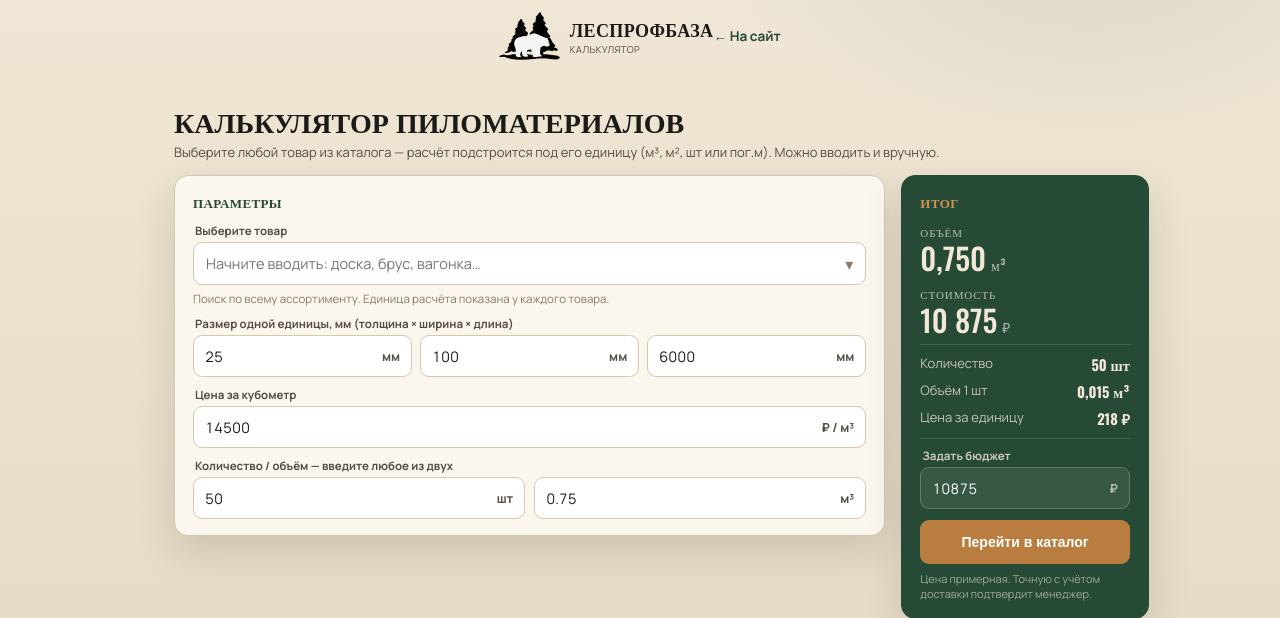
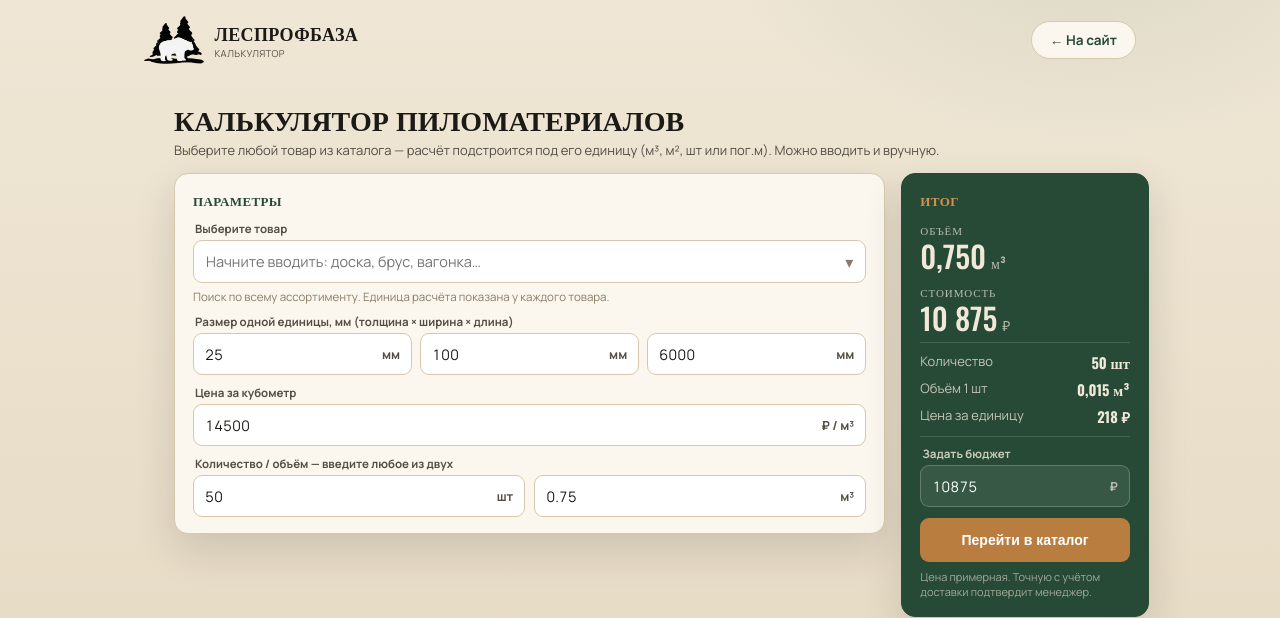
Before and after one commit to rubrub2003-afk/lesprofbaza, a Django app: page /calculator/ in a window 1280 px wide. Shown: the top 618 px of the page. Run offline with Django 5.2, Linux system fonts and the light colour scheme; data comes from the database, SQL or seed files in the repository; data that the repository does not hold is empty.

Commit message:
Калькулятор: шапка width:100% (эмблема слева, «На сайт» справа, без схлопывания по центру); кнопка «← На сайт» — овальная (pill) с ховером

```diff
--- a/static/css/calc.css
+++ b/static/css/calc.css
@@ -4,10 +4,10 @@ html{overflow-y:scroll}
 html,body{overflow-x:clip}
 body{font-family:'Manrope',system-ui,sans-serif;color:var(--ink);background:radial-gradient(640px 400px at 85% -12%,rgba(50,96,73,.12),transparent 60%),linear-gradient(180deg,var(--sand),var(--sand-deep));min-height:100vh;display:flex;flex-direction:column;-webkit-font-smoothing:antialiased}
 .num{font-variant-numeric:tabular-nums}a{color:inherit;text-decoration:none}
-.top{max-width:1040px;margin:0 auto;padding:12px 24px;display:flex;align-items:center;justify-content:space-between}
+.top{max-width:1040px;margin:0 auto;width:100%;padding:16px 24px 6px;display:flex;align-items:center;justify-content:space-between}
 .logo{display:flex;align-items:center;gap:10px}.logo .mark{width:36px;height:36px}
 .logo .name{font-family:'Oswald';font-weight:700;font-size:18px;letter-spacing:.02em}.logo .tag{font-size:9.5px;color:var(--ink-soft);text-transform:uppercase;letter-spacing:.04em;margin-top:1px}
-.back{font-size:13.5px;color:var(--forest);font-weight:700}.back:hover{text-decoration:underline}
+.back{font-size:13.5px;color:var(--forest);font-weight:700;border:1.5px solid var(--line);background:var(--paper);border-radius:999px;padding:9px 18px;display:inline-flex;align-items:center;gap:6px;white-space:nowrap;transition:border-color .2s,background .2s,transform .15s}.back:hover{border-color:var(--forest);background:#fff;transform:translateY(-1px)}
 .shell{max-width:980px;margin:0 auto;width:100%;padding:28px 24px 48px}
 .head h1{font-family:'Oswald';text-transform:uppercase;font-size:clamp(21px,2.8vw,28px);margin-bottom:2px}
 .head p{color:var(--ink-soft);font-size:13px;margin-bottom:14px}
```
